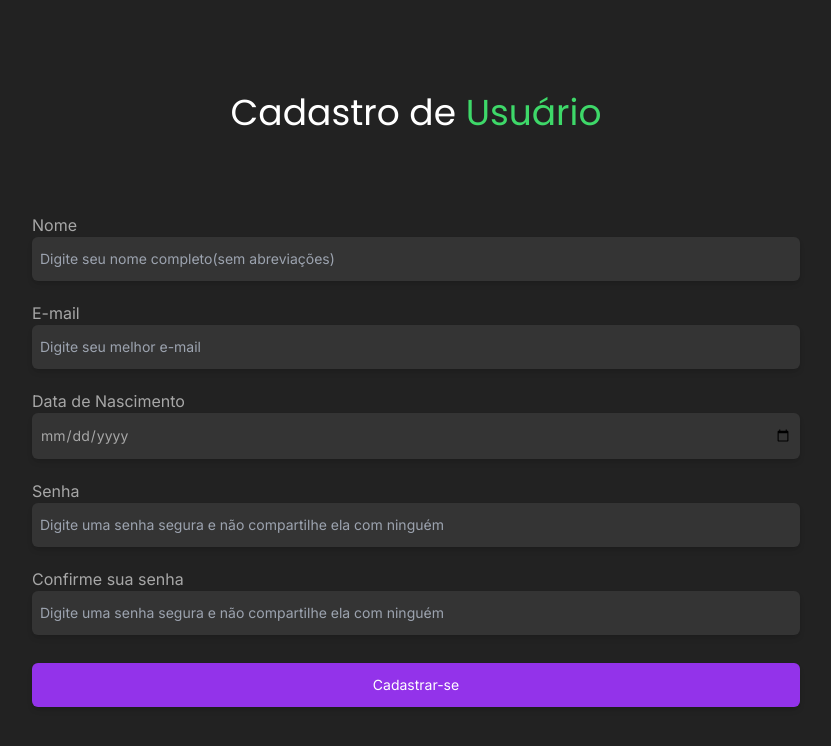
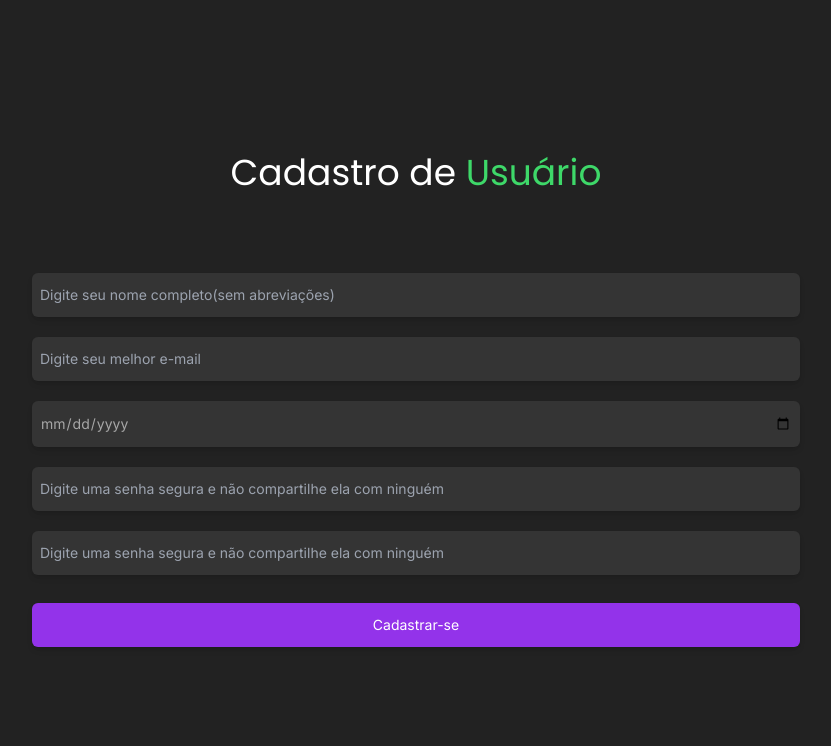
Before and after one commit to ruanvsrateira/form-validation-user-with-zod, a React (Vite) app: page / in a window 1280 px wide. Shown: the top 746 px of the page, without its empty margins (224-1055 px from the left). Built offline with nearby package versions, Linux system fonts and the light colour scheme.

Commit message:
feat(Component): Initial validation with zod

```diff
--- a/package.json
+++ b/package.json
@@ -12,12 +12,15 @@
     "build-storybook": "storybook build"
   },
   "dependencies": {
+    "@hookform/resolvers": "^3.2.0",
     "autoprefixer": "^10.4.14",
     "postcss": "^8.4.27",
     "react": "^18.2.0",
     "react-dom": "^18.2.0",
+    "react-hook-form": "^7.45.4",
     "sass": "^1.64.2",
-    "tailwindcss": "^3.3.3"
+    "tailwindcss": "^3.3.3",
+    "zod": "^3.21.4"
   },
   "devDependencies": {
     "@storybook/addon-essentials": "^7.2.1",
--- a/src/components/Input/Input.tsx
+++ b/src/components/Input/Input.tsx
@@ -1,17 +1,29 @@
-import { InputHTMLAttributes } from "react";
+import * as React from "react";
 
 import styles from "./input.module.scss";
 
-interface InputProps extends InputHTMLAttributes<HTMLInputElement> {
-  type: string;
+export type InputProps = React.InputHTMLAttributes<HTMLInputElement> & {
   label: string;
-}
+  helperText?: string;
+};
 
-export const Input = ({ label, ...restProps }: InputProps) => {
-  return (
-    <div className="input-container">
-      {label && <label className={styles["input__label"]}>{label}</label>}
-      <input {...restProps} className={styles["input__content"]} />
-    </div>
-  );
-};
+const Input = React.forwardRef<HTMLInputElement, InputProps>(
+  ({ className, type, helperText, ...props }, ref) => {
+    return (
+      <div>
+        <input
+          type={type}
+          className={styles["input__content"]}
+          ref={ref}
+          {...props}
+        />
+        {helperText && (
+          <span className={styles["input__helper-text"]}>{helperText}</span>
+        )}
+      </div>
+    );
+  }
+);
+Input.displayName = "Input";
+
+export { Input };
--- a/src/components/Input/input.module.scss
+++ b/src/components/Input/input.module.scss
@@ -5,3 +5,7 @@
 .input__content {
   @apply w-full py-3 px-2 rounded-md shadow-md bg-dark-silver text-light-silver placeholder:text-gray-400 text-sm;
 }
+
+.input__helper-text {
+  @apply text-red-500
+}
--- /dev/null
+++ b/src/sections/Form/Form.schema.tsx
@@ -0,0 +1,39 @@
+import { z } from "zod";
+
+const REQUIRED_FIELD_ERROR = "Campo Obrigatório";
+const MIN_NOT_ALCANCED = (len: number) =>
+  `O campo deve ter mais de ${len} caractéres`;
+
+export const schema = z
+  .object({
+    name: z.string().nonempty(REQUIRED_FIELD_ERROR).min(6, MIN_NOT_ALCANCED(6)),
+    email: z.string().nonempty(REQUIRED_FIELD_ERROR),
+    password: z
+      .string()
+      .nonempty(REQUIRED_FIELD_ERROR)
+      .min(6, MIN_NOT_ALCANCED(6)),
+    repeat_password: z
+      .string()
+      .nonempty(REQUIRED_FIELD_ERROR)
+      .min(6, MIN_NOT_ALCANCED(6)),
+    accept: z.literal(true, {
+      errorMap: () => ({
+        message: "Para continuar você deve aceitar os termos.",
+      }),
+    }),
+    bornDay: z
+      .string()
+      .nonempty(REQUIRED_FIELD_ERROR)
+      .min(6, MIN_NOT_ALCANCED(6)),
+  })
+  .superRefine(({ password, repeat_password }, ctx) => {
+    if (password !== repeat_password) {
+      ctx.addIssue({
+        path: ["repeat_password"],
+        code: "custom",
+        message: "As senhas não são semelhantes",
+      });
+    }
+  });
+
+export type FormSchemaType = z.infer<typeof schema>;
--- a/src/sections/Form/Form.tsx
+++ b/src/sections/Form/Form.tsx
@@ -1,6 +1,9 @@
-import { useState } from "react";
+import { SetStateAction, useState } from "react";
 import { Button, Input } from "../../components";
 import styles from "./Form.module.scss";
+import { useForm } from "react-hook-form";
+import { zodResolver } from "@hookform/resolvers/zod";
+import { schema, FormSchemaType } from "./Form.schema";
 
 export const Form = () => {
   const [nome, setNome] = useState("");
@@ -8,48 +11,73 @@ export const Form = () => {
   const [dataNasc, setDataNasc] = useState("");
   const [senha, setSenha] = useState("");
   const [senhaConfirm, setSenhaConfirm] = useState("");
+  const {
+    register,
+    handleSubmit,
+    formState: { errors },
+  } = useForm<FormSchemaType>({
+    resolver: zodResolver(schema),
+  });
 
   return (
-    <form className={styles["form__group"]}>
+    <form
+      className={styles["form__group"]}
+      onSubmit={handleSubmit((data) => console.log(data))}
+    >
       <Input
+        {...register("name")}
         label="Nome"
         type="text"
         placeholder="Digite seu nome completo(sem abreviações)"
         value={nome}
-        onChange={(e) => setNome(e.target.value)}
-        required
+        helperText={errors.name?.message}
+        onChange={(e: { target: { value: SetStateAction<string> } }) =>
+          setNome(e.target.value)
+        }
       />
       <Input
+        {...register("email")}
         label="E-mail"
         type="email"
         placeholder="Digite seu melhor e-mail"
+        helperText={errors.email?.message}
         value={email}
-        onChange={(e) => setEmail(e.target.value)}
-        required
+        onChange={(e: { target: { value: SetStateAction<string> } }) =>
+          setEmail(e.target.value)
+        }
       />
       <Input
+        {...register("bornDay")}
         label="Data de Nascimento"
         type="date"
-        placeholder="Digite seu melhor e-mail"
+        placeholder="Digite sua data de Nascimento"
         value={dataNasc}
-        onChange={(e) => setDataNasc(e.target.value)}
-        required
+        helperText={errors.bornDay?.message}
+        onChange={(e: { target: { value: SetStateAction<string> } }) =>
+          setDataNasc(e.target.value)
+        }
       />
       <Input
+        {...register("password")}
         label="Senha"
         type="password"
         placeholder="Digite uma senha segura e não compartilhe ela com ninguém"
+        helperText={errors.password?.message}
         value={senha}
-        onChange={(e) => setSenha(e.target.value)}
-        required
+        onChange={(e: { target: { value: SetStateAction<string> } }) =>
+          setSenha(e.target.value)
+        }
       />
       <Input
+        {...register("repeat_password")}
         label="Confirme sua senha"
         type="password"
         placeholder="Digite uma senha segura e não compartilhe ela com ninguém"
         value={senhaConfirm}
-        onChange={(e) => setSenhaConfirm(e.target.value)}
-        required
+        helperText={errors.repeat_password?.message}
+        onChange={(e: { target: { value: SetStateAction<string> } }) =>
+          setSenhaConfirm(e.target.value)
+        }
       />
       <Button text="Cadastrar-se" type="submit" />
     </form>
```
Also changed, not shown: 1 other file (tests, documents, lock files or other folders).
